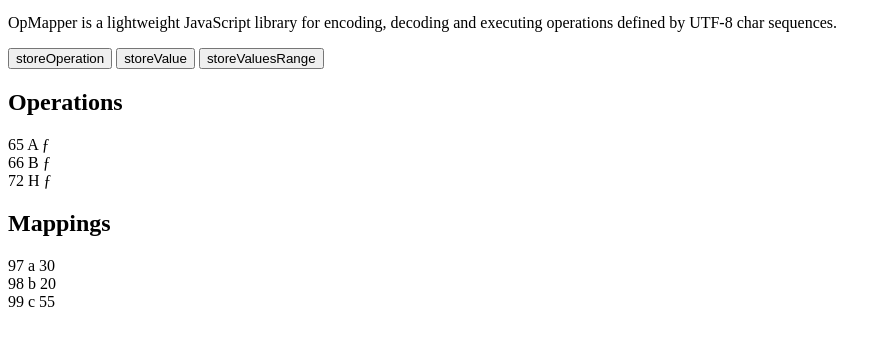
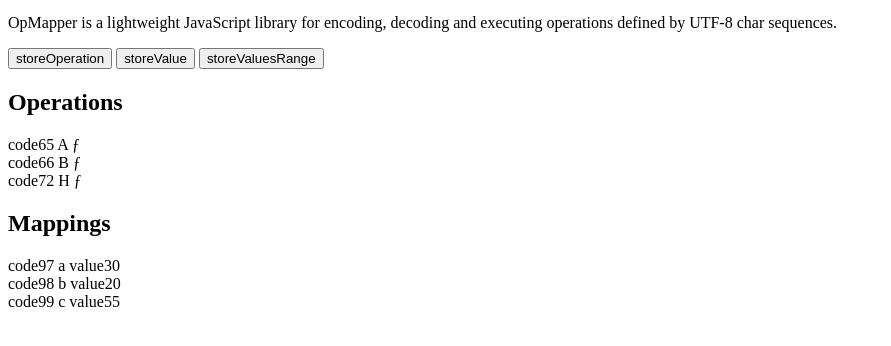
Before and after one commit to meezwhite/OpString, a website with bundled scripts: page builder/index.html in a window 1280 px wide. Shown: the part 100-446 px from the top of the page, without its empty margins (0-891 px from the left). Built offline with nearby package versions, Linux system fonts and the light colour scheme.

Commit message:
feat(builder): add labels for code and value

```diff
--- a/builder/index.html
+++ b/builder/index.html
@@ -26,7 +26,7 @@
         <div id="operations_table">
             <template x-for="(operation, charCode) in operationsStore()" :key="charCode">
                 <div class="char-cell">
-                    <span class="char-code" x-text="charCode"></span>
+                    code<span class="char-code" x-text="charCode"></span>
                     <span class="char-symbol" x-text="String.fromCharCode(charCode)"></span>
                     <span class="char-mapped-value">ƒ</span>
                 </div>
@@ -38,9 +38,9 @@
         <div id="mappings_table">
             <template x-for="(mapping, charCode) in valuesStore()" :key="charCode">
                 <div class="char-cell">
-                    <span class="char-code" x-text="charCode"></span>
+                    code<span class="char-code" x-text="charCode"></span>
                     <span class="char-symbol" x-text="String.fromCharCode(charCode)"></span>
-                    <span class="char-mapped-value" x-text="mapping"></span>
+                    value<span class="char-mapped-value" x-text="mapping"></span>
                 </div>
             </template>
         </div>
```
